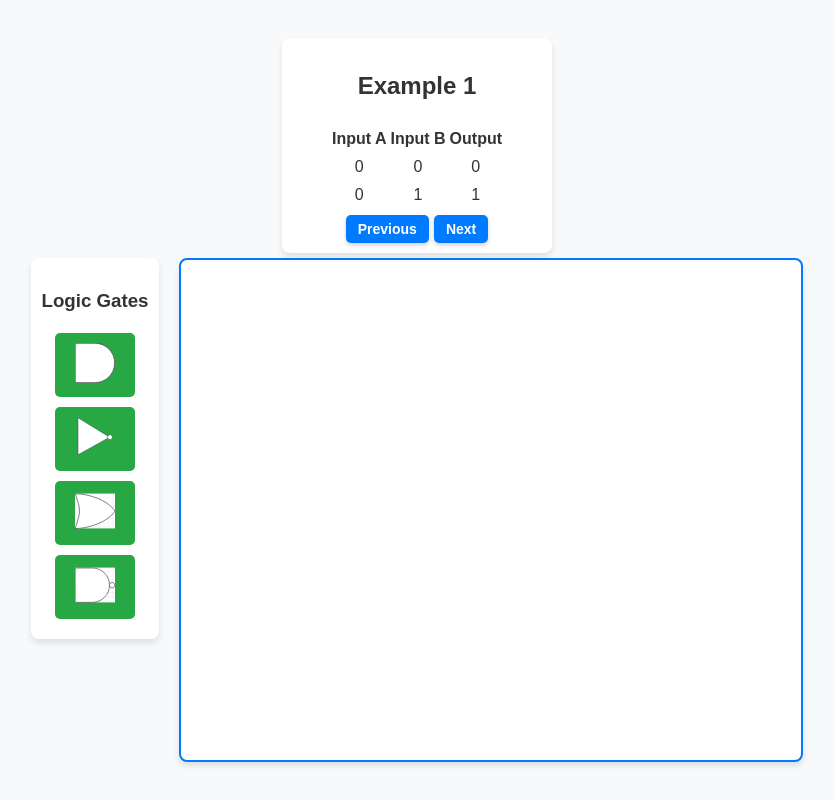
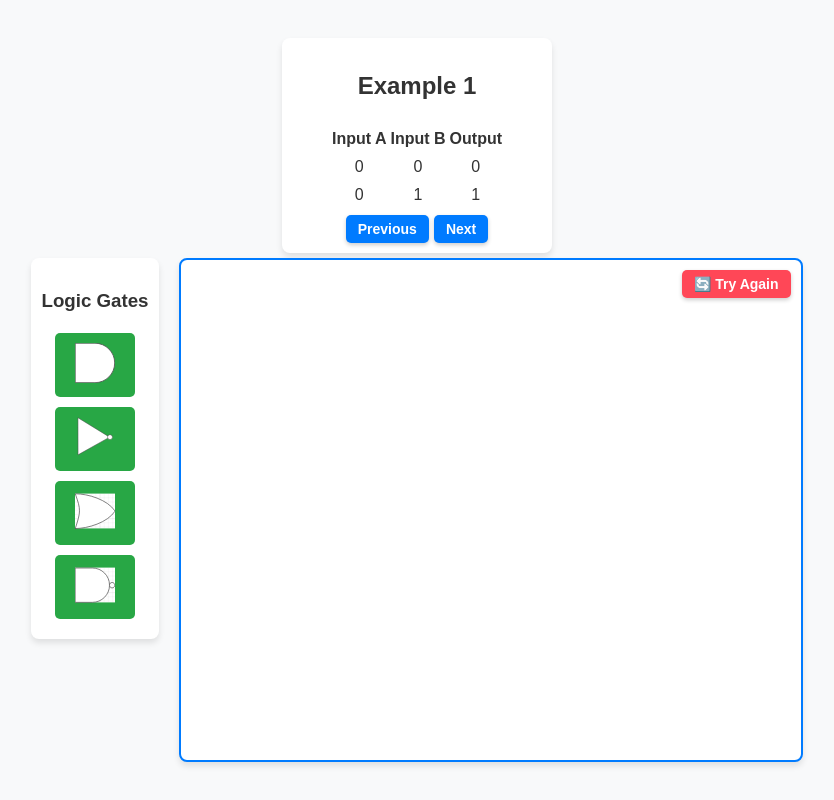
Before and after one commit to Benjamin-GitHub/Logic-gates-games, a React (Vite) app: page / in a window 1280 px wide. Shown: the whole page, without its empty margins (233-1067 px from the left). Built offline with nearby package versions, Linux system fonts and the light colour scheme.

Commit message:
Added refreshbutton to reset canvas

```diff
--- a/src/LogicGateApp.jsx
+++ b/src/LogicGateApp.jsx
@@ -55,6 +55,12 @@ export default function LogicGateApp() {
     }
   };
 
+  // ✅ Function to reset only the canvas without reloading the page
+  const resetCanvas = () => {
+    setElements([]); // Clear all placed gates
+    setConnections([]); // Remove all wire connections
+  };
+
   return (
     <div className="container">
       <div className="card">
@@ -108,6 +114,10 @@ export default function LogicGateApp() {
         </div>
 
         <div className="canvas">
+          <button className="refresh-button" onClick={resetCanvas}>
+            🔄 Try Again
+          </button>
+
           {elements.map((el) => {
             if (!gateRefs.current[el.id]) {
               gateRefs.current[el.id] = React.createRef();
--- a/src/logic_gate_styles.css
+++ b/src/logic_gate_styles.css
@@ -112,6 +112,27 @@ body {
   max-width: 100%;
 }
 
+.refresh-button {
+  position: absolute;
+  top: 10px;
+  right: 10px;
+  background-color: #ff4757;
+  color: white;
+  border: none;
+  padding: 6px 12px;
+  border-radius: 5px;
+  font-size: 14px;
+  font-weight: bold;
+  cursor: pointer;
+  transition: all 0.3s ease-in-out;
+  box-shadow: 0 2px 4px rgba(0, 0, 0, 0.2);
+}
+
+.refresh-button:hover {
+  background-color: #e84118;
+  transform: scale(1.05);
+}
+
 .draggable-gate {
   background-color: #007bff;
   color: white;
```
